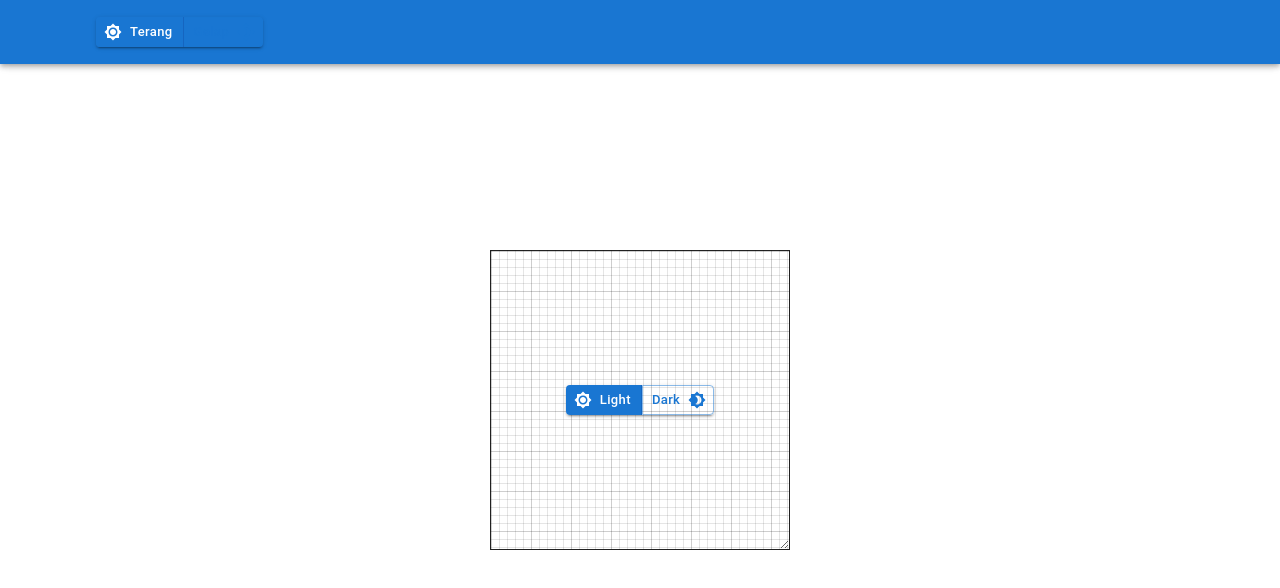
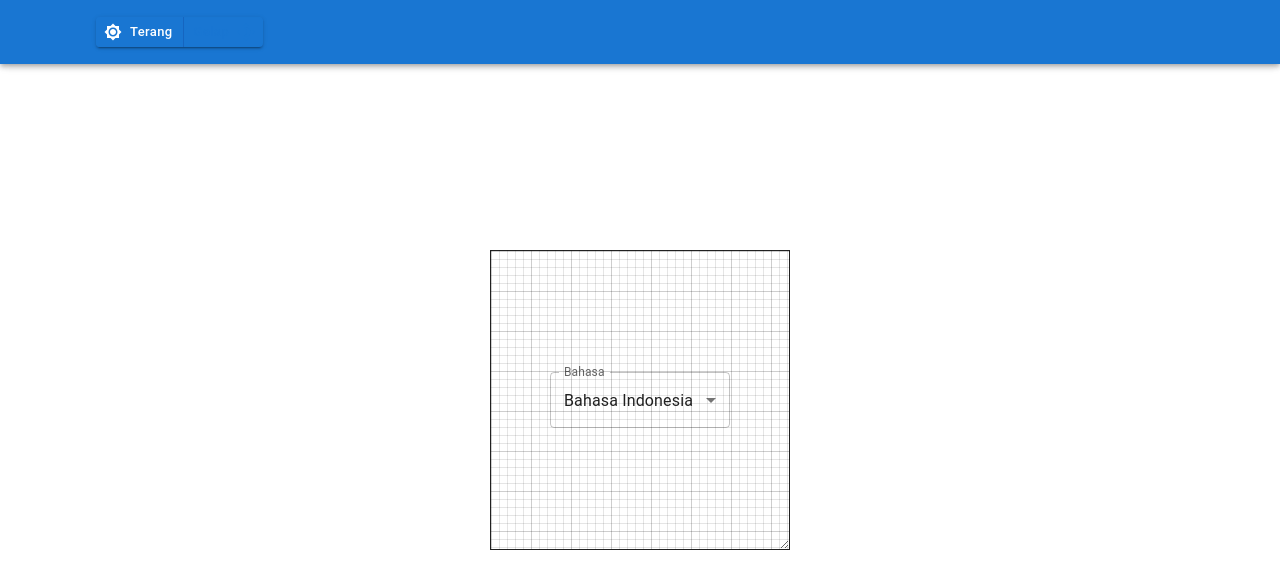
Before and after one commit to Alisyaifudin/rasli, a Next.js app: page /tes in a window 1280 px wide. Shown: the top 588 px of the page. Built offline with nearby package versions, Linux system fonts and the light colour scheme.

Commit message:
Add LanguageOptions proto

```diff
--- a/src/pages/tes.tsx
+++ b/src/pages/tes.tsx
@@ -4,13 +4,15 @@ import Link from "next/link";
 import { Container, Div, Div2 } from '../styles/tes';
 // Import prototypes
 import { LightButton } from "../prototypes/ThemeBtn/ThemeBtn.composition";
+import { InaLanguageOptions } from "../prototypes/LanguageOptions/LanguageOptions.composition";
 
 const Test: NextPage = () => {
 	return (
 			<Container>
 				<Div>
 					<Div2>
-						<LightButton/>
+						{/* <LightButton/> */}
+						<InaLanguageOptions />
 					</Div2>
 				</Div>
 			</Container>
--- /dev/null
+++ b/src/prototypes/LanguageOptions/LanguageOptions.composition.tsx
@@ -0,0 +1,71 @@
+import { useState } from "react";
+import { LanguageOptions } from "./LanguageOptions";
+
+const LANGUAGES = {
+  INA: "ina",
+  EN: "en",
+};
+
+const DICT = {
+  LABEL: {
+    [LANGUAGES.INA]: "Bahasa",
+    [LANGUAGES.EN]: "Language",
+  },
+  [LANGUAGES.INA]: "Bahasa Indonesia",
+  [LANGUAGES.EN]: "English",
+};
+
+
+export const EnLanguageOptions = () => {
+	const [lang, setLang] = useState(LANGUAGES.EN);
+	const [TEXT, setTEXT] = useState({
+		LABEL: DICT.LABEL[lang],
+		LANGUAGES: {
+			[LANGUAGES.INA]: DICT[LANGUAGES.INA] as string,
+			[LANGUAGES.EN]: DICT[LANGUAGES.EN] as string,
+		},
+	});
+
+	const handleChange = (lang: string) => {
+		if (Object.values(LANGUAGES).includes(lang)) {
+			setLang(lang);
+			setTEXT(prev => ({...prev, LABEL: DICT.LABEL[lang]}));
+		}
+	};
+
+	return (
+		<LanguageOptions
+			TEXT={TEXT}
+			onChange={handleChange}
+			languages={Object.values(LANGUAGES)}
+			language={lang}
+		/>
+	);
+};
+
+export const InaLanguageOptions = () => {
+	const [lang, setLang] = useState(LANGUAGES.INA);
+	const [TEXT, setTEXT] = useState({
+		LABEL: DICT.LABEL[lang],
+		LANGUAGES: {
+			[LANGUAGES.INA]: DICT[LANGUAGES.INA] as string,
+			[LANGUAGES.EN]: DICT[LANGUAGES.EN] as string,
+		},
+	});
+
+	const handleChange = (lang: string) => {
+		if (Object.values(LANGUAGES).includes(lang)) {
+			setLang(lang);
+			setTEXT(prev => ({...prev, LABEL: DICT.LABEL[lang]}));
+		}
+	};
+
+	return (
+		<LanguageOptions
+			TEXT={TEXT}
+			onChange={handleChange}
+			languages={Object.values(LANGUAGES)}
+			language={lang}
+		/>
+	);
+};
--- a/src/prototypes/LanguageOptions/LanguageOptions.tsx
+++ b/src/prototypes/LanguageOptions/LanguageOptions.tsx
@@ -0,0 +1,56 @@
+import React from "react";
+import Box from "@mui/material/Box";
+import InputLabel from "@mui/material/InputLabel";
+import MenuItem from "@mui/material/MenuItem";
+import FormControl from "@mui/material/FormControl";
+import Select, { SelectChangeEvent } from "@mui/material/Select";
+
+export type LanguageOptionsProps = {
+	/**
+	 * Languages options
+	 */
+	languages: string[];
+	/**
+	 * selected language
+	 */
+	language: string;
+	/**
+	 * Label text
+	 */
+	TEXT: {
+		LABEL: string;
+		LANGUAGES: {
+			[x: string]: string;
+		};
+	};
+	/**
+	 * onChange listener when clicked
+	 */
+	onChange: (lang: string) => void;
+};
+
+export function LanguageOptions({ language, languages, TEXT, onChange }: LanguageOptionsProps) {
+	const handleChange = (event: SelectChangeEvent) => {
+    if(onChange) onChange(event.target.value);
+    console.log(event)
+  }
+
+	return (
+		<Box sx={{ minWidth: 180 }}>
+			<FormControl fullWidth>
+				<InputLabel id="demo-simple-select-label">{TEXT.LABEL}</InputLabel>
+				<Select
+					labelId="demo-simple-select-label"
+					id="demo-simple-select"
+					value={language}
+					label={TEXT.LABEL}
+					onChange={handleChange}
+				>
+					{languages.map((lang) => (
+						<MenuItem key={lang} value={lang}>{TEXT.LANGUAGES[lang]}</MenuItem>
+					))}
+				</Select>
+			</FormControl>
+		</Box>
+	);
+}
--- /dev/null
+++ b/src/prototypes/LanguageOptions/index.ts
@@ -0,0 +1,2 @@
+export { LanguageOptions } from './LanguageOptions'
+export type { LanguageOptionsProps } from './LanguageOptions'
```
Also changed, not shown: 1 other file (tests, documents, lock files or other folders).
